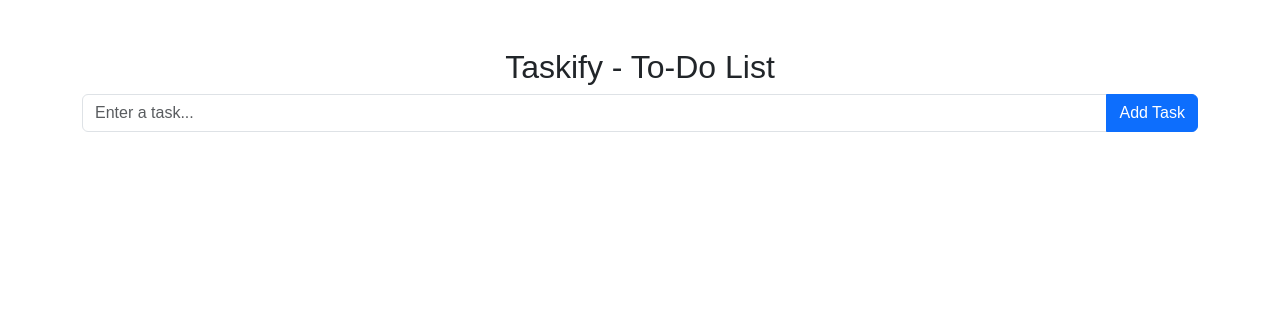
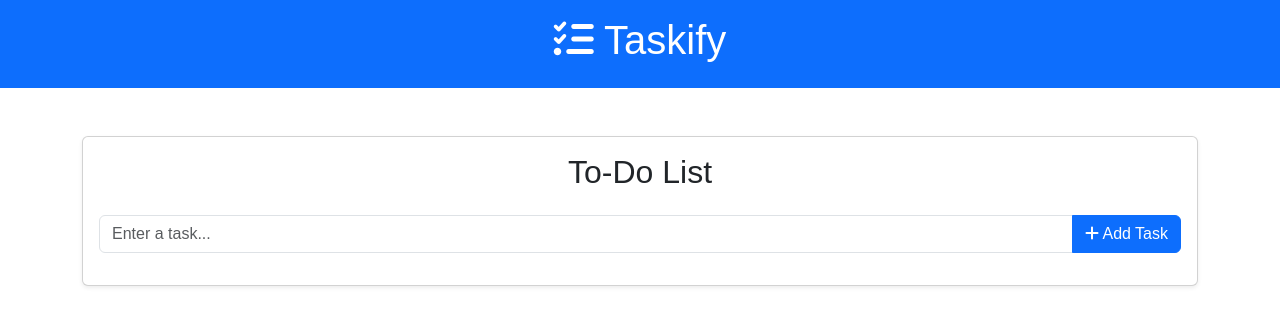
Before and after one commit to ariflinkon/Taskify, a plain HTML site: page index.html in a window 1280 px wide. Drawn offline with nearby package versions, Linux system fonts and the light colour scheme.

Commit message:
Updated the code

```diff
--- a/index.html
+++ b/index.html
@@ -6,15 +6,23 @@
     <title>Taskify - To-Do List</title>
     <link rel="stylesheet" href="https://cdn.jsdelivr.net/npm/bootstrap@5.3.0/dist/css/bootstrap.min.css">
     <link rel="stylesheet" href="style.css">
+    <link rel="stylesheet" href="https://cdnjs.cloudflare.com/ajax/libs/font-awesome/6.0.0-beta3/css/all.min.css">
 </head>
 <body>
+    <header class="bg-primary text-white text-center py-3">
+        <h1><i class="fas fa-tasks"></i> Taskify</h1>
+    </header>
     <div class="container mt-5">
-        <h2 class="text-center">Taskify - To-Do List</h2>
-        <div class="input-group mb-3">
-            <input type="text" id="taskInput" class="form-control" placeholder="Enter a task...">
-            <button class="btn btn-primary" onclick="addTask()">Add Task</button>
+        <div class="card shadow-sm">
+            <div class="card-body">
+                <h2 class="text-center mb-4">To-Do List</h2>
+                <div class="input-group mb-3">
+                    <input type="text" id="taskInput" class="form-control" placeholder="Enter a task...">
+                    <button class="btn btn-primary" onclick="addTask()"><i class="fas fa-plus"></i> Add Task</button>
+                </div>
+                <ul id="taskList" class="list-group"></ul>
+            </div>
         </div>
-        <ul id="taskList" class="list-group"></ul>
     </div>
     <script src="script.js"></script>
 </body>
```
